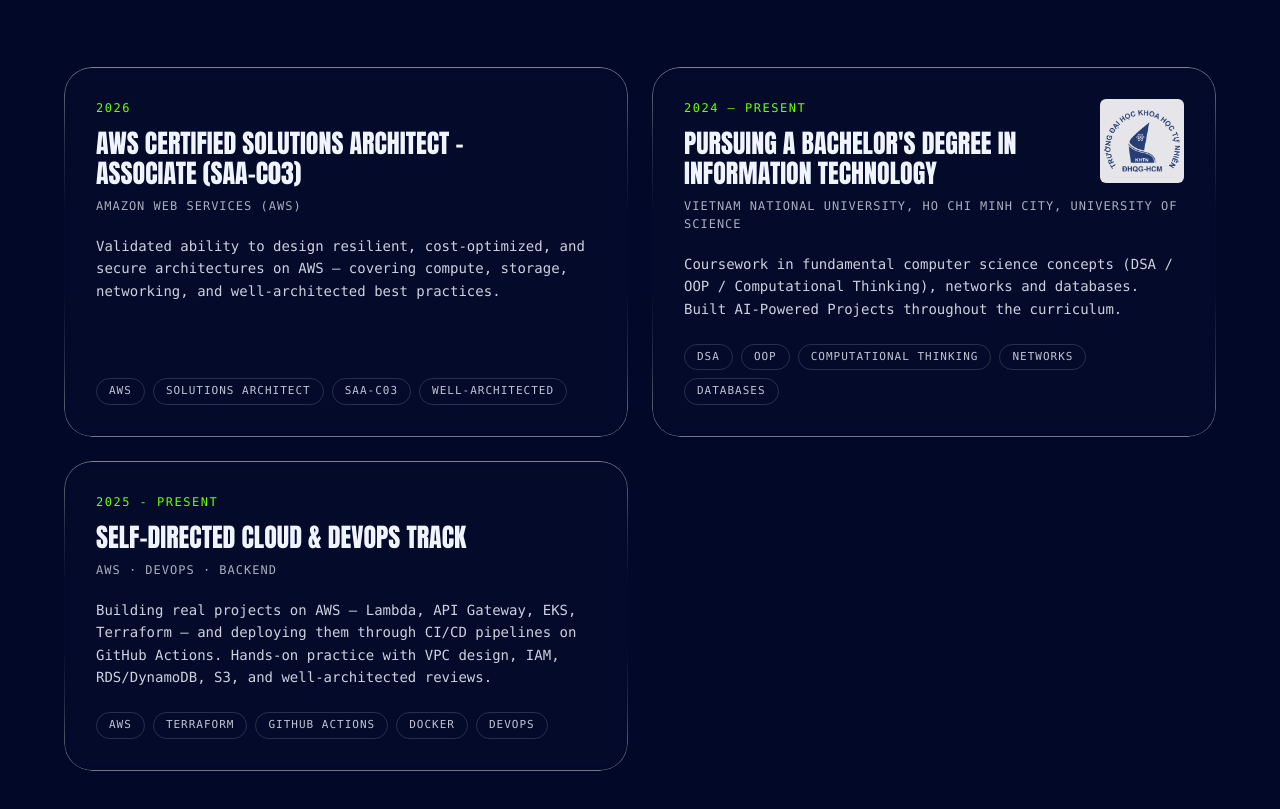
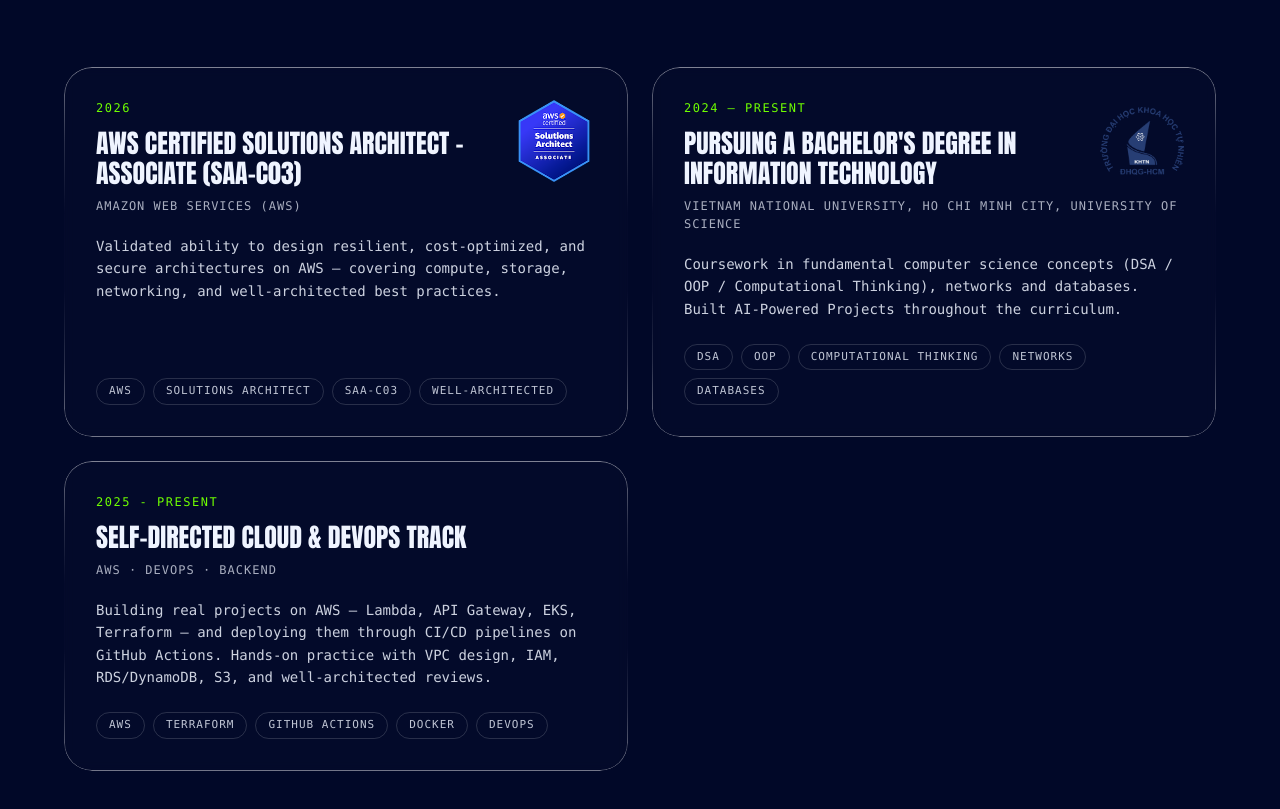
Before and after one commit to Tooltu-deve/Portfolio, a Next.js app: page / in a window 1280 px wide. Shown: the part 1841-2650 px from the top of the page. Built offline with nearby package versions, Linux system fonts and the light colour scheme; a web font is replaced by a local one.

Commit message:
feat: add logo for certificate

```diff
--- a/src/components/EducationSection.tsx
+++ b/src/components/EducationSection.tsx
@@ -8,6 +8,7 @@ interface Item {
   tags?: string[];
   logo?: string;
   logoAlt?: string;
+  logoTransparent?: boolean;
 }
 
 const items: Item[] = [
@@ -17,6 +18,9 @@ const items: Item[] = [
     org: "Amazon Web Services (AWS)",
     desc: "Validated ability to design resilient, cost-optimized, and secure architectures on AWS — covering compute, storage, networking, and well-architected best practices.",
     tags: ["AWS", "Solutions Architect", "SAA-C03", "Well-Architected"],
+    logo: "/aws-certified-solutions-architect-associate.png",
+    logoAlt: "AWS Certified Solutions Architect – Associate badge",
+    logoTransparent: true,
   },
   {
     period: "2024 — Present",
@@ -26,6 +30,7 @@ const items: Item[] = [
     tags: ["DSA", "OOP", "Computational Thinking", "Networks", "Databases"],
     logo: "/logo.png",
     logoAlt: "HCMUS logo",
+    logoTransparent: true,
   },
   {
     period: "2025 - Present",
@@ -72,7 +77,9 @@ export default function EducationSection() {
                 <img
                   src={item.logo}
                   alt={item.logoAlt ?? `${item.org} logo`}
-                  className="absolute top-6 right-6 sm:top-8 sm:right-8 w-[4.5rem] h-[4.5rem] sm:w-[5.25rem] sm:h-[5.25rem] object-contain rounded-md bg-white/90 p-1 shrink-0"
+                  className={`absolute top-6 right-6 sm:top-8 sm:right-8 w-[4.5rem] h-[4.5rem] sm:w-[5.25rem] sm:h-[5.25rem] object-contain shrink-0 ${
+                    item.logoTransparent ? "" : "rounded-md bg-white/90 p-1"
+                  }`}
                   loading="lazy"
                 />
               )}
```
Also changed, not shown: public/aws-certified-solutions-architect-associate.png (added).
